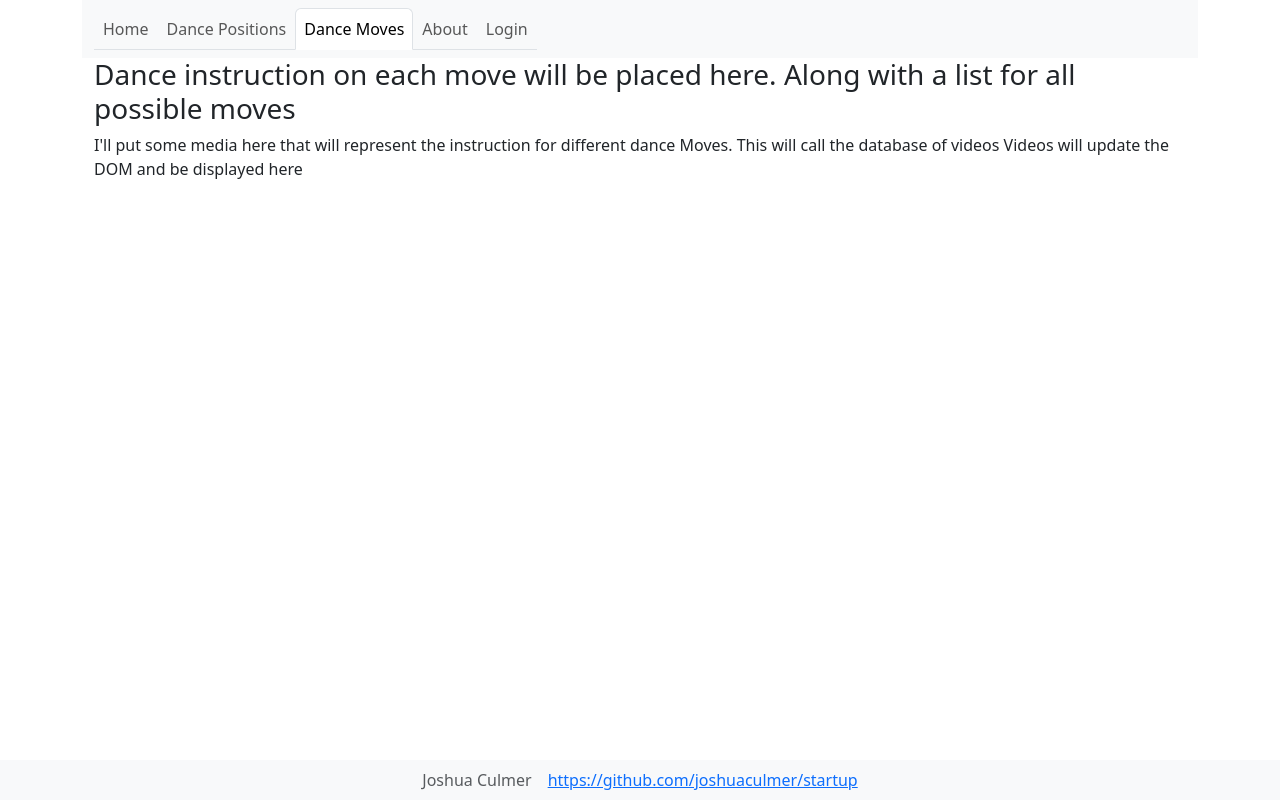
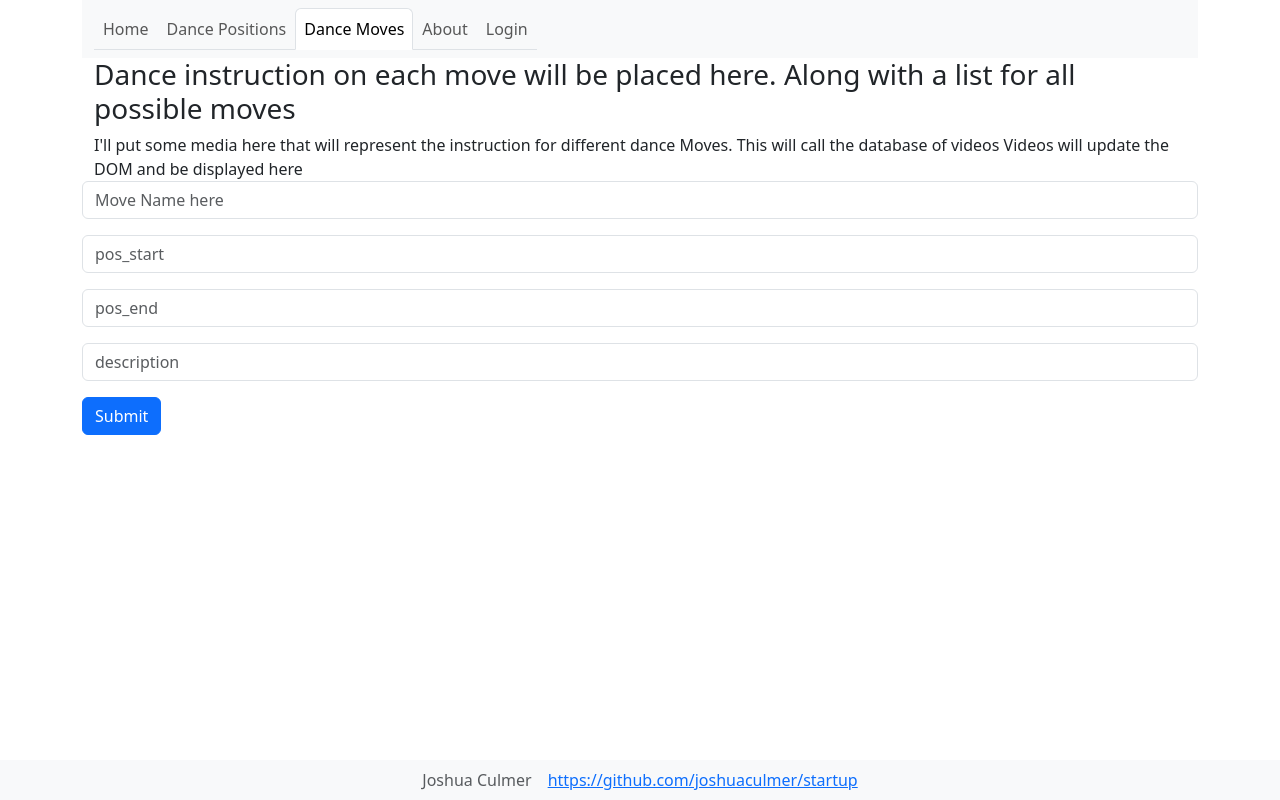
Before and after one commit to joshuaculmer/startup, a React (Vite) app: page /DanceMoves in a window 1280 px wide. Built offline with nearby package versions, Linux system fonts and the light colour scheme; no server answers.

Commit message:
Correctly uploads moves to the db

```diff
--- a/src/danceMoves/danceMoves.jsx
+++ b/src/danceMoves/danceMoves.jsx
@@ -1,6 +1,37 @@
 import React from "react";
+import Button from 'react-bootstrap/Button';
 
 export function DanceMoves() {
+    // move_name, pos_start, pos_end, description
+    const [move_name, setmove_name] = React.useState('');
+    const [pos_start, setpos_start] = React.useState('');
+    const [pos_end, setpos_end] = React.useState('');
+    const [description, setdescription] = React.useState('');
+
+
+    async function createDanceMove() {
+        if (move_name != "" && pos_start != "" && pos_end != "" && description != "") {
+            console.log("move_name:" + move_name);
+            console.log("pos_start:" + pos_start);
+            console.log("pos_end:" + pos_end);
+            console.log("description:" + description);
+
+            const response = await fetch(`/api/country/moves`, {
+                method: 'post',
+                body: JSON.stringify({ move_name: move_name, pos_start: pos_start, pos_end: pos_end, description: description }),
+                headers: {
+                    'Content-type': 'application/json; charset=UTF-8',
+                },
+            });
+            console.log("move sent successfully");
+            console.log("response: " + response);
+        }
+        setmove_name("");
+        setpos_start("");
+        setpos_end("");
+        setdescription("");
+    };
+
     return (
         <main>
             <div class="container">
@@ -13,6 +44,25 @@ export function DanceMoves() {
                 Videos will update the DOM and be displayed here
             </div>
 
+
+            {/* move_name, pos_start, pos_end, description */}
+            <div className='input-group mb-3'>
+                <input className='form-control' type='text' value={move_name} onChange={(e) => setmove_name(e.target.value)} placeholder='Move Name here' />
+            </div>
+            <div className='input-group mb-3'>
+                <input className='form-control' type='text' value={pos_start} onChange={(e) => setpos_start(e.target.value)} placeholder='pos_start' />
+            </div>
+            <div className='input-group mb-3'>
+                <input className='form-control' type='text' value={pos_end} onChange={(e) => setpos_end(e.target.value)} placeholder='pos_end' />
+            </div>
+            <div className='input-group mb-3'>
+                <input className='form-control' type='text' value={description} onChange={(e) => setdescription(e.target.value)} placeholder='description' />
+            </div>
+
+            <Button variant='primary' onClick={() => createDanceMove()}>
+                Submit
+            </Button>
+
         </main>
     )
 }
```
Also changed, not shown: 1 other file (tests, documents, lock files or other folders).
